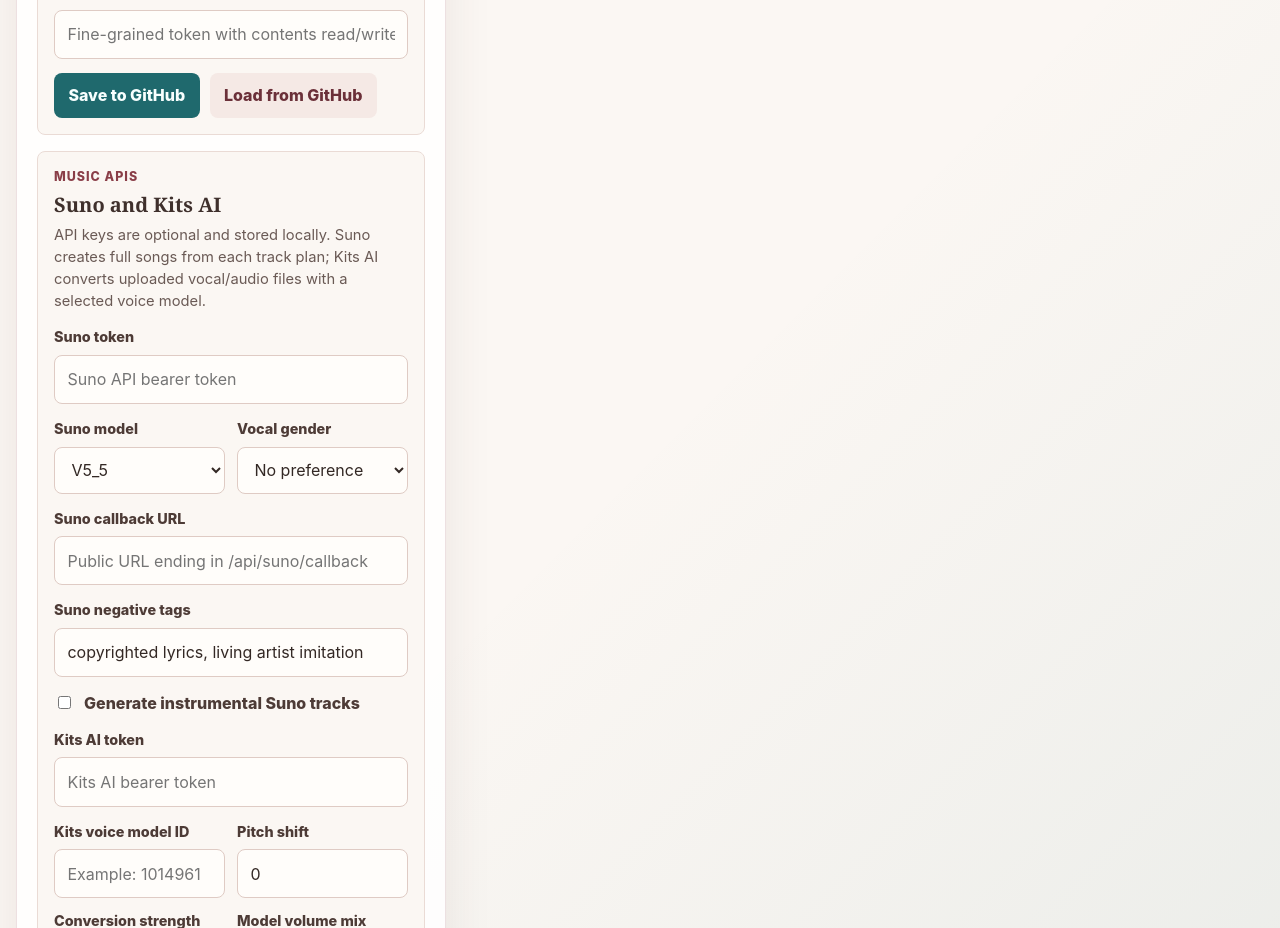
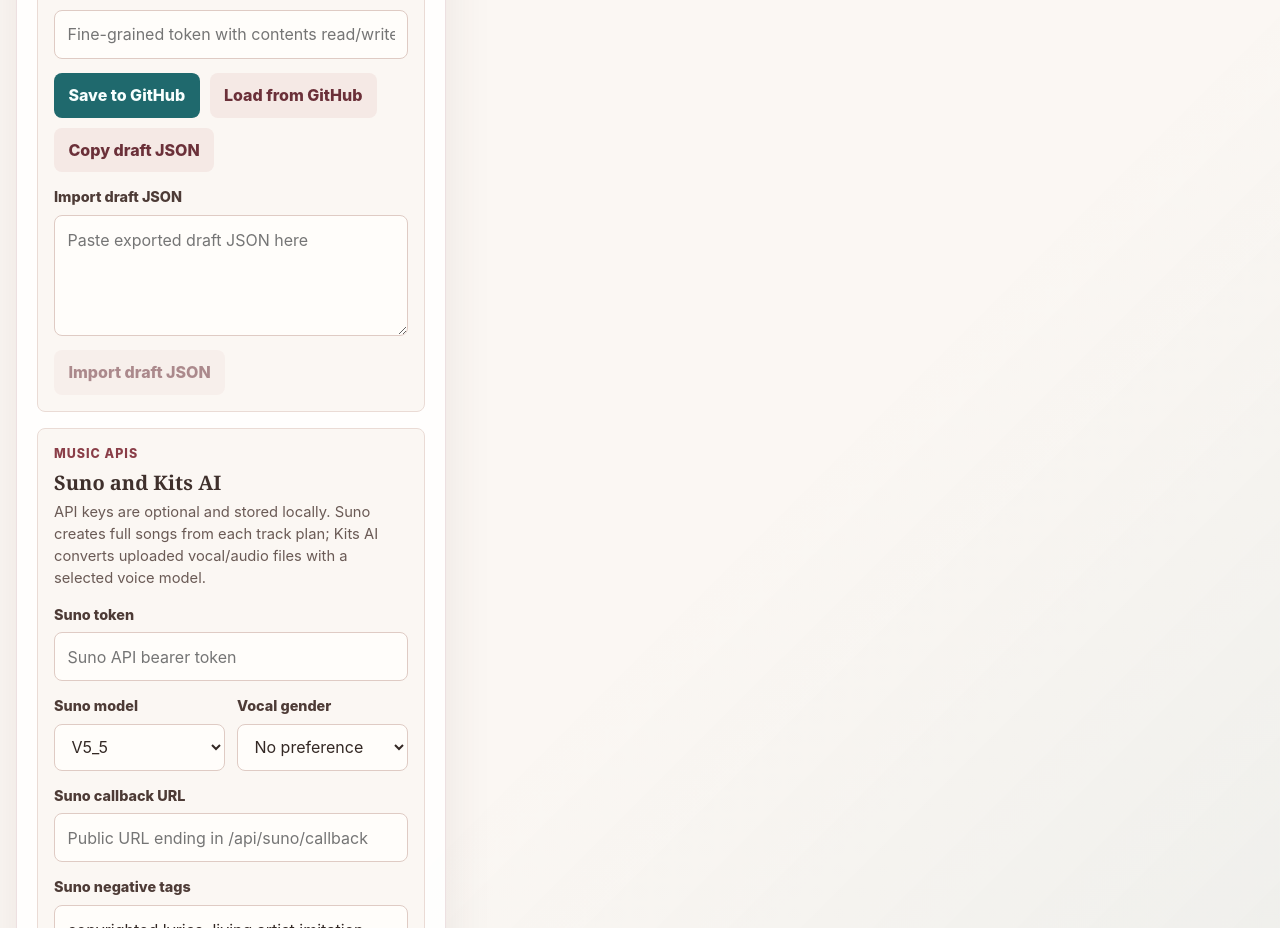
Before and after one commit to dpwebb/DWAnniversaryalbum, a React (Vite) app: page / in a window 1280 px wide. Shown: the part 1960-2888 px from the top of the page. Built offline with nearby package versions, Linux system fonts and the light colour scheme.

Commit message:
Add draft JSON migration controls

```diff
--- a/src/App.tsx
+++ b/src/App.tsx
@@ -84,6 +84,7 @@
   const [voiceModels, setVoiceModels] = useState<KitsVoiceModel[]>([]);
   const [syncing, setSyncing] = useState(false);
   const [apiBusy, setApiBusy] = useState('');
+  const [importDraftText, setImportDraftText] = useState('');
   const [status, setStatus] = useState('Draft autosaves locally and can sync to GitHub.');
   const [error, setError] = useState('');
 
@@ -191,10 +192,46 @@
     if (!album) return;
     downloadText(
       'anniversary-album-plan.json',
-      JSON.stringify({ inputs, album }, null, 2),
+      JSON.stringify(currentDraft(), null, 2),
       'application/json;charset=utf-8',
     );
     setStatus('Exported JSON.');
+  }
+
+  async function copyDraftJson() {
+    try {
+      await navigator.clipboard.writeText(JSON.stringify(currentDraft(), null, 2));
+      setStatus('Copied draft JSON to the clipboard.');
+      setError('');
+    } catch {
+      setError('Clipboard access was blocked by the browser.');
+    }
+  }
+
+  function importDraftJson() {
+    try {
+      const parsed = JSON.parse(importDraftText) as Partial<DraftState> & {
+        inputs?: AlbumInputs;
+        album?: AlbumPlan | null;
+      };
+      if (!parsed.inputs) {
+        throw new Error('Draft JSON is missing inputs.');
+      }
+
+      setInputs(parsed.inputs);
+      setAlbum(parsed.album ?? null);
+      setGenerationCount(parsed.generationCount ?? 0);
+      setApiResults(parsed.apiResults ?? {});
+      setImportDraftText('');
+      setStatus('Imported draft JSON.');
+      setError('');
+    } catch (caught) {
+      setError(caught instanceof Error ? caught.message : 'Unable to import draft JSON.');
+    }
+  }
+
+  function currentDraft(): DraftState {
+    return { inputs, album, generationCount, apiResults };
   }
 
   function resetDraft() {
@@ -556,6 +593,20 @@
               </button>
               <button type="button" className="ghost-button" onClick={loadFromGitHub} disabled={syncing}>
                 Load from GitHub
+              </button>
+              <button type="button" className="ghost-button" onClick={copyDraftJson}>
+                Copy draft JSON
+              </button>
+            </div>
+            <TextArea
+              label="Import draft JSON"
+              value={importDraftText}
+              placeholder="Paste exported draft JSON here"
+              onChange={setImportDraftText}
+            />
+            <div className="action-row">
+              <button type="button" className="ghost-button" onClick={importDraftJson} disabled={!importDraftText.trim()}>
+                Import draft JSON
               </button>
             </div>
           </section>
```
